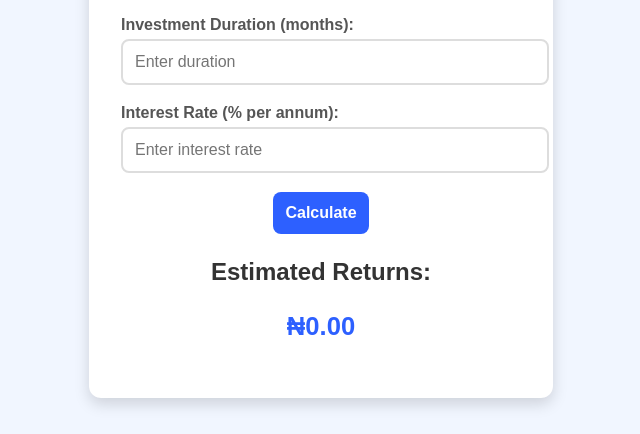
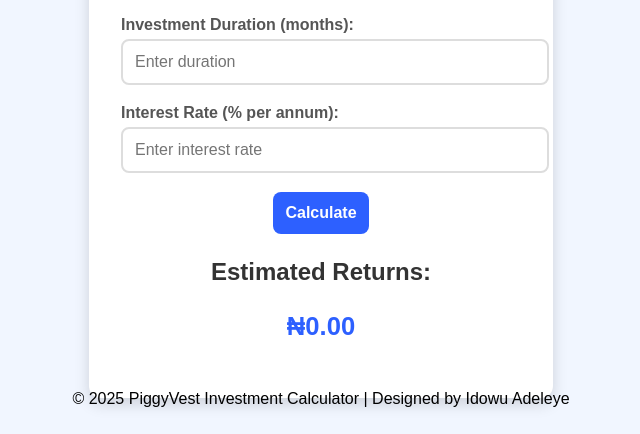
Before and after one commit to Idowusola724/piggy-vest-investment-calculator, a plain HTML site: page index.html in a window 1280 px wide. Shown: the part 366-800 px from the top of the page, without its empty margins (319-959 px from the left). Drawn offline with Linux system fonts and the light colour scheme.

Commit message:
added a footer to my html and all styled it in my css

```diff
--- a/index.html
+++ b/index.html
@@ -39,5 +39,9 @@
         </div>
     </div>
     <script src="script.js"></script>
+    <footer>
+        <p>© 2025 PiggyVest Investment Calculator | Designed by Idowu Adeleye</p>
+    </footer>
+
 </body>
 </html>
--- a/style.css
+++ b/style.css
@@ -19,6 +19,7 @@ header {
 
 .logo {
     width: 120px;
+
 }
 
 
@@ -107,3 +108,12 @@ label {
     font-weight: bold;
     color: #2d60ff;
 }
+
+footer {
+    text-align: center;
+    padding: 10px;
+    color:black;
+    position: fixed;
+    width: 100%;
+    bottom: 0;
+}
```
